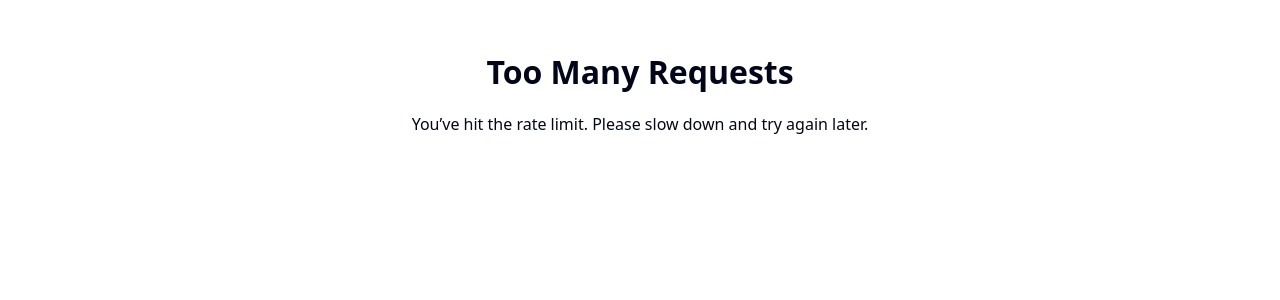
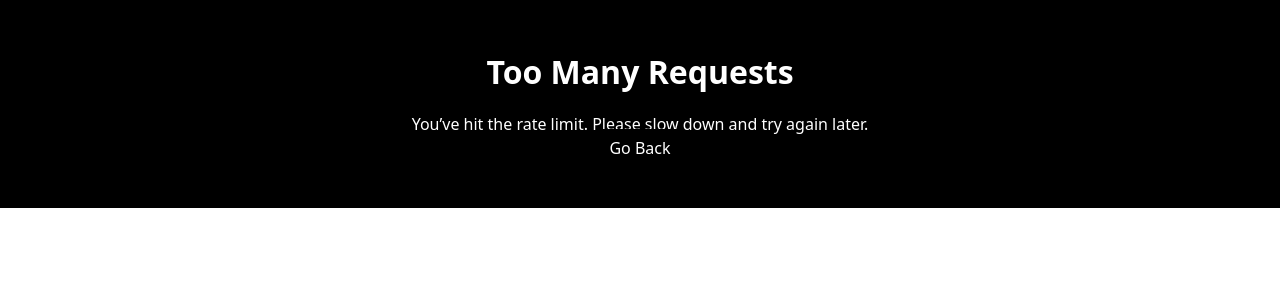
Before and after one commit to abhicodes13/motion, a Next.js app: page /429 in a window 1280 px wide. Shown: the top 300 px of the page. Built offline with nearby package versions, Linux system fonts and the light colour scheme.

Commit message:
ratelimit ui fix

```diff
--- a/app/429/page.jsx
+++ b/app/429/page.jsx
@@ -1,13 +1,21 @@
 // app/429/page.jsx
+
 export default function RateLimitPage() {
   return (
-    <div style={{ padding: "3rem", textAlign: "center" }}>
+    //Page for when too many requests hit from client side
+    <div
+      style={{ padding: "3rem", textAlign: "center" }}
+      className="bg-black text-white"
+    >
       <h1 style={{ fontSize: "2rem", fontWeight: "bold" }}>
         Too Many Requests
       </h1>
       <p style={{ marginTop: "1rem" }}>
         You’ve hit the rate limit. Please slow down and try again later.
       </p>
+      <a className="bg-black mt-3 p-2 text-white" href="/">
+        Go Back
+      </a>
     </div>
   );
 }
```
